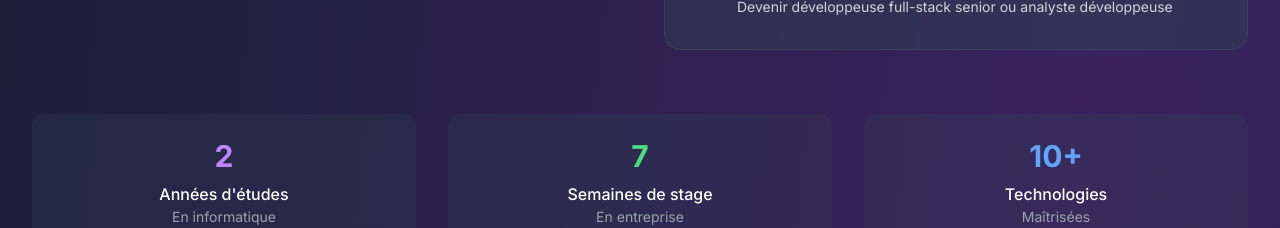
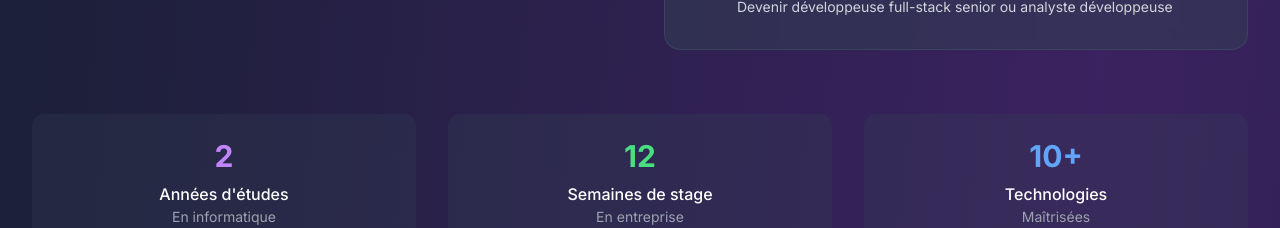
Before and after one commit to Jiane77/portfolio-bts-sio, a React (Vite) app: page / in a window 1280 px wide. Shown: the part 1620-1848 px from the top of the page. Built offline with nearby package versions, Linux system fonts and the light colour scheme.

Commit message:
Change in the number of internships

```diff
--- a/src/assets/components/about.tsx
+++ b/src/assets/components/about.tsx
@@ -139,7 +139,7 @@
               <div className="text-gray-400 text-sm">En informatique</div>
             </div>
             <div className="text-center bg-slate-700/30 rounded-xl p-6">
-              <div className="text-3xl font-bold text-green-400 mb-2">7</div>
+              <div className="text-3xl font-bold text-green-400 mb-2">12</div>
               <div className="text-white font-medium">Semaines de stage</div>
               <div className="text-gray-400 text-sm">En entreprise</div>
             </div>
```
